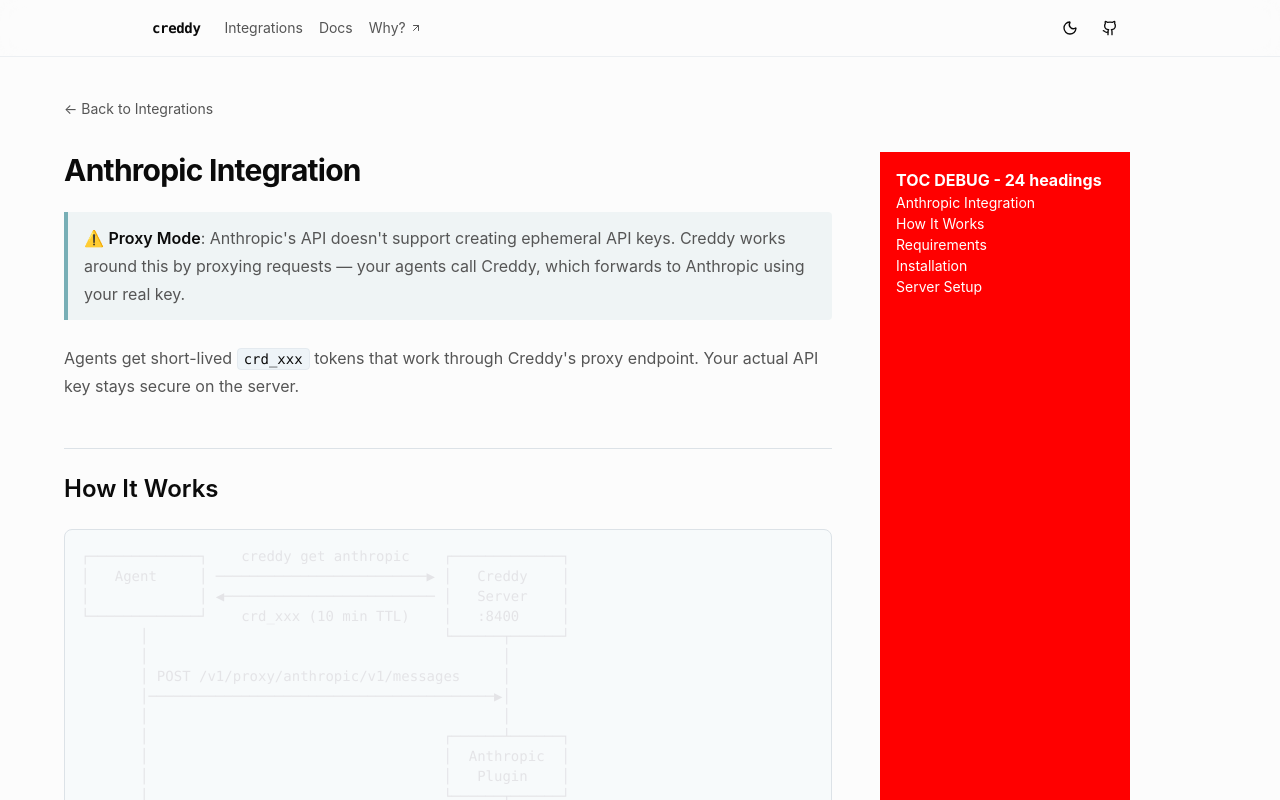
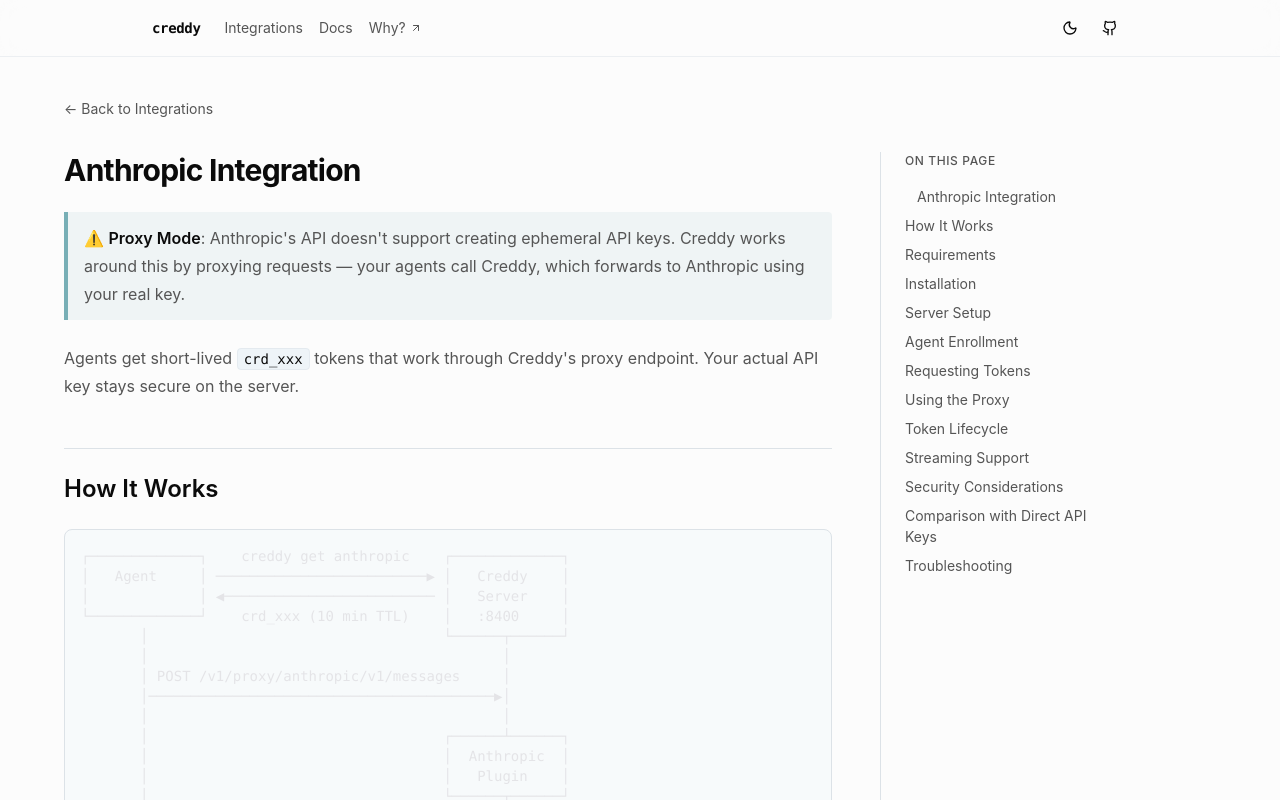
Before and after one commit to getcreddy/creddy-docs, a Next.js app: page /integrations/anthropic in a window 1280 px wide. Shown: the top 800 px of the page. Built offline with nearby package versions, Linux system fonts and the light colour scheme.

Commit message:
feat: proper TOC with inline styles

```diff
--- a/src/app/integrations/[slug]/page.tsx
+++ b/src/app/integrations/[slug]/page.tsx
@@ -68,7 +68,6 @@ export default async function IntegrationPage({
 
   // Extract headings for TOC
   const headings = extractHeadings(source)
-  console.log('TOC headings:', headings.length, headings.slice(0, 3))
 
   const { content } = await compileMDX({
     source,
@@ -238,11 +237,30 @@ export default async function IntegrationPage({
             </article>
 
             {/* Table of Contents */}
-            <aside style={{ width: 250, flexShrink: 0, backgroundColor: 'red', padding: 16 }}>
-              <p style={{ color: 'white', fontWeight: 'bold' }}>TOC DEBUG - {headings.length} headings</p>
-              {headings.slice(0, 5).map((h) => (
-                <p key={h.id} style={{ color: 'white', fontSize: 14 }}>{h.text}</p>
-              ))}
+            <aside style={{ width: 220, flexShrink: 0, paddingLeft: 24, borderLeft: '1px solid var(--border)' }}>
+              <nav style={{ position: 'sticky', top: 96 }}>
+                <p style={{ fontSize: 12, fontWeight: 500, color: 'var(--muted-foreground)', marginBottom: 16, textTransform: 'uppercase', letterSpacing: '0.05em' }}>
+                  On this page
+                </p>
+                <ul style={{ listStyle: 'none', padding: 0, margin: 0 }}>
+                  {headings.filter(h => h.level <= 2).map((h) => (
+                    <li key={h.id} style={{ marginBottom: 8 }}>
+                      <a
+                        href={`#${h.id}`}
+                        style={{
+                          fontSize: 14,
+                          color: 'var(--muted-foreground)',
+                          textDecoration: 'none',
+                          display: 'block',
+                          paddingLeft: h.level === 2 ? 0 : 12
+                        }}
+                      >
+                        {h.text}
+                      </a>
+                    </li>
+                  ))}
+                </ul>
+              </nav>
             </aside>
           </div>
         </div>
```
